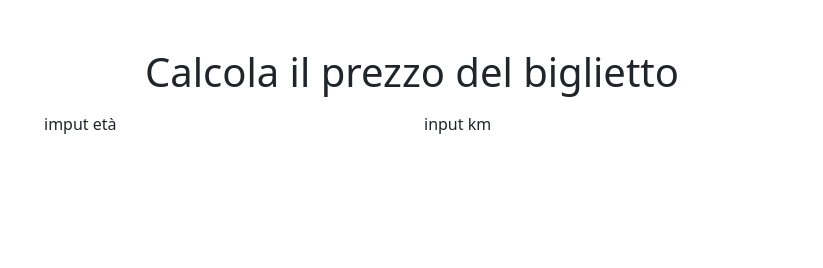
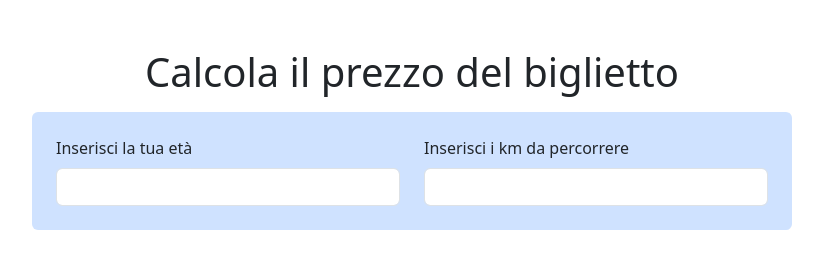
Before and after one commit to FusaroFederico/js-biglietto-treno-form, a plain HTML site: page index.html in a window 1280 px wide. Shown: the whole page, without its empty margins (228-1051 px from the left). Drawn offline with nearby package versions, Linux system fonts and the light colour scheme.

Commit message:
add: form input and style to index.html

```diff
--- a/index.html
+++ b/index.html
@@ -16,13 +16,15 @@
         <h1 class="mb-3 text-center">Calcola il prezzo del biglietto</h1>
         <div class="row">
 
-            <div class="col-8 mx-auto">
+            <div class="col-8 mx-auto bg-primary-subtle rounded p-4">
                 <form method="get" class="row">
                     <div class="col-6">
-                        imput età
+                        <label for="passenger-age" class="form-label">Inserisci la tua età</label>
+                        <input type="number" class="form-control" id="passenger-age">
                     </div>
                     <div class="col-6">
-                        input km
+                        <label for="passenger-km" class="form-label">Inserisci i km da percorrere</label>
+                        <input type="number" class="form-control" id="passenger-km">
                     </div>
 
                 </form>
```
